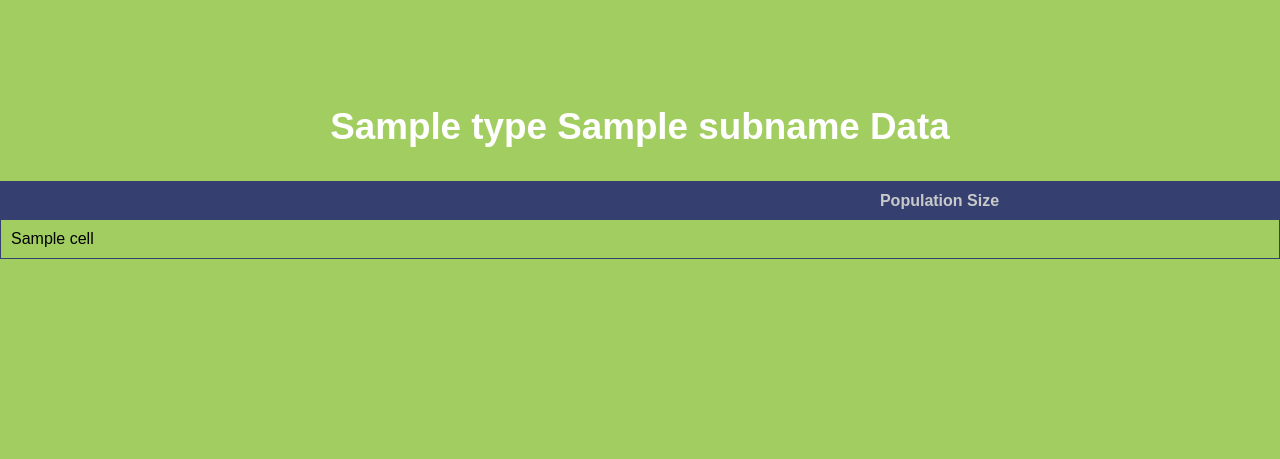
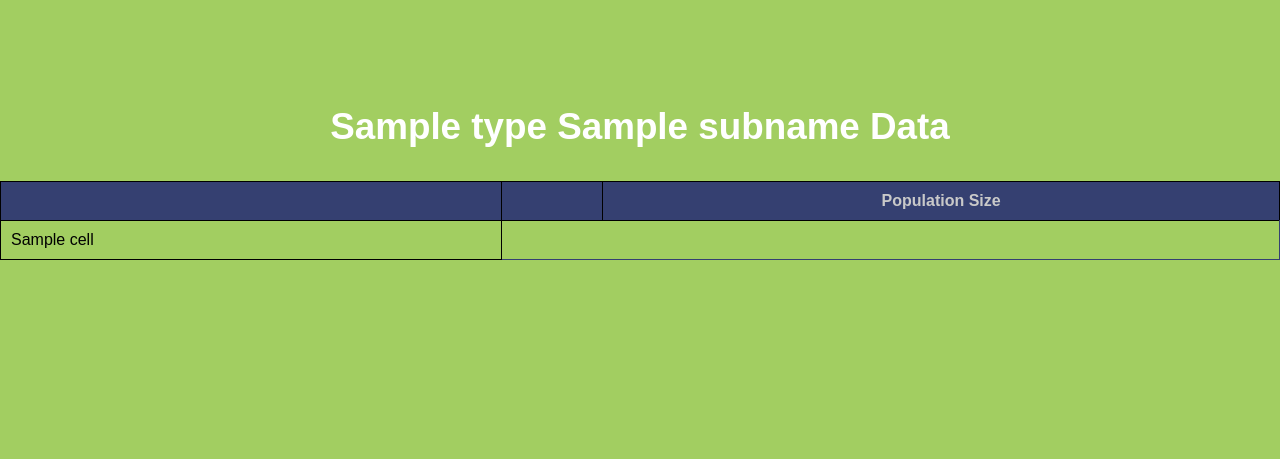
Before and after one commit to Eileen-S-L/SAFEUS_WebsiteProject, a Python web app: template templates/data_results.html in a window 1280 px wide. Shown: the top 459 px of the page. Run offline with Jinja, Linux system fonts and the light colour scheme; the template is opened without the code that fills it: most values are stand-ins (such as "Sample title", 1, 10 or a date in 2020).

Commit message:
fix alignment

```diff
--- a/static/main.css
+++ b/static/main.css
@@ -95,12 +95,23 @@ th {
 	background-color: rgb(53, 64, 113);
 	color: rgb(201, 201, 201);
 	padding: 10px;
+    text-align: center;
 }
 
 td, tr {
 	padding: 10px;
 	margin-left:auto;
 	margin-right: auto;
+}
+th, td {
+    border: 1px solid black;
+}
+
+td:first-child {
+    text-align: left;
+}
+td:not(:first-child) {
+    text-align: center;
 }
 
 tr:hover {background-color: rgb(53, 64, 113);
--- a/templates/data_results.html
+++ b/templates/data_results.html
@@ -109,11 +109,11 @@
                 </tr>
                 {% endfor %}
             </table>
+        </div>
         {% else %}
             <p> We do not have data for {{subname}} in {{type}}. Remember, the years included in this database are from 2002-2018 and only includes states within the United States of America (territories are excluded).</p>
             <p>This is the link to get back to the homepage:
             <a href="/">homepage</a>
         {% endif  %}
-        </div>
     </body>
 </html>
```
